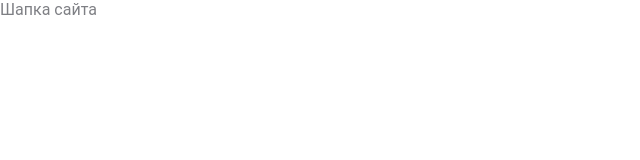
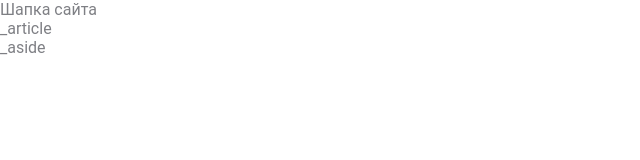
Before and after one commit to adashev/wsite, a plain HTML site: page index.html in a window 1280 px wide. Shown: the whole page, without its empty margins (0-640 px from the left). Drawn offline with Linux system fonts and the light colour scheme.

Commit message:
Github commit

```diff
--- a/index.html
+++ b/index.html
@@ -12,8 +12,8 @@
 <body>
 	<header> Шапка сайта </header>
 <main>
-	<article></article>
-	<aside></aside>
+	<article>_article</article>
+	<aside>_aside</aside>
 </main>
 
 </body>
```
